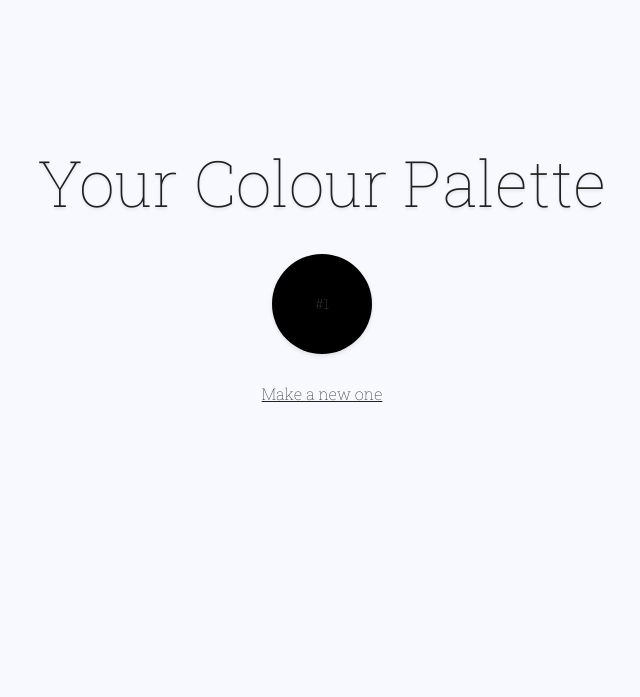
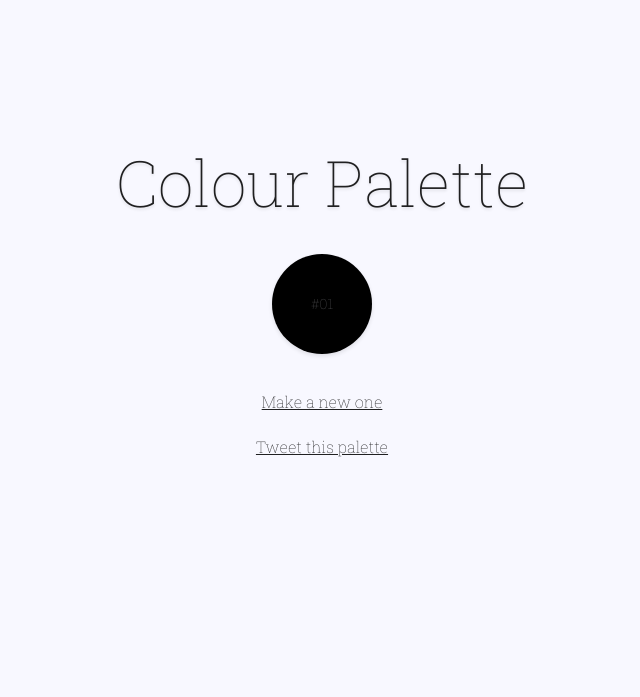
Before and after one commit to xanderlewis/colour-palettes, a Node server app: page /palette/1 in a window 1280 px wide. Shown: the top 697 px of the page, without its empty margins (318-958 px from the left). Run offline with Node 20, Linux system fonts and the light colour scheme; some libraries are stand-ins or nearby versions.

Commit message:
Add tweet link

```diff
--- a/index.js
+++ b/index.js
@@ -1,14 +1,10 @@
 const express = require('express');
-const bodyParser = require('body-parser');
 const handlebars = require('express-handlebars');
 const paletteUtils = require('./palette-utils.js');
 const app = express();
 
 // Handle static files (in public directory)
 app.use(express.static('public'));
-
-// Create JSON parser
-const jsonParser = bodyParser.json();
 
 // Set up handlebars
 app.engine('handlebars', handlebars({defaultLayout: 'main'}));
--- a/package.json
+++ b/package.json
@@ -9,7 +9,6 @@
   "author": "Xander Lewis",
   "license": "ISC",
   "dependencies": {
-    "body-parser": "^1.18.2",
     "color": "^2.0.0",
     "express": "^4.15.5",
     "express-handlebars": "^3.0.0"
--- a/palette-utils.js
+++ b/palette-utils.js
@@ -2,7 +2,13 @@ function colourToHex(colour) {
   return Object.values(colour).reduce(function (total, current, index) {
     // (ignore alpha information for hex string)
     if (index != 3) {
-      return total += Math.round(current).toString(16);
+      const hexValue = Math.round(current).toString(16);
+      if (hexValue.length == 1) {
+        return total += '0' + hexValue;
+      } else {
+        return total += hexValue;
+      }
+
     } else {
       return total
     }
--- a/public/script.js
+++ b/public/script.js
@@ -27,6 +27,9 @@ window.addEventListener('load', function () {
             // Extract colour palette from image
             const palette = extractColourPalette(canvas);
 
+            console.log(palette);
+            console.log(palette.map(x => colourToHex(x)));
+
             // GET page for palette
             window.location.href = 'palette/' + generatePaletteString(palette);
         }
--- a/public/styles/palette.css
+++ b/public/styles/palette.css
@@ -18,10 +18,14 @@ h1 {
 a {
   font-weight: 100;
   color: rgba(0,0,0,0.87);
+  display: block;
+  margin: 24px 0;
+  text-decoration: underline;
 }
 
 a:hover {
   color: rgba(0,0,0,0.55);
+  cursor: pointer;
 }
 
 #container {
--- /dev/null
+++ b/public/tweetLink.js
@@ -0,0 +1,11 @@
+window.addEventListener('load', function () {
+  const tweetLink = document.getElementById('tweet-palette-link');
+  tweetLink.addEventListener('click', function () {
+    let intentURL = 'https://twitter.com/intent/tweet';
+    intentURL += '?text=' + encodeURIComponent('I just generated a colour palette from an image using a tool by @xndrlws! 🎨✨');
+    intentURL += '&url=' + encodeURIComponent(window.location.href);
+    intentURL += '&hashtags=' + 'fun,colours';
+
+    window.open(intentURL);
+  });
+});
--- a/views/palette.handlebars
+++ b/views/palette.handlebars
@@ -1,5 +1,5 @@
 <div id="palette-container">
-  <h1 class="zoom-in">Your Colour Palette</h1>
+  <h1 class="zoom-in">Colour Palette</h1>
   <ul>
     {{#each hexColours}}
       <li>
@@ -20,6 +20,8 @@
   </ul>
   <div class="fade-in" id="back-container">
     <a href="/">Make a new one</a>
+
+    <a id="tweet-palette-link">Tweet this palette</a>
   </div>
 
   <script>
@@ -33,3 +35,4 @@
   })();
   </script>
 </div>
+<script src="../tweetLink.js"></script>
```
Also changed, not shown: public/colours.js (+9 -3 lines), 1 other file.
